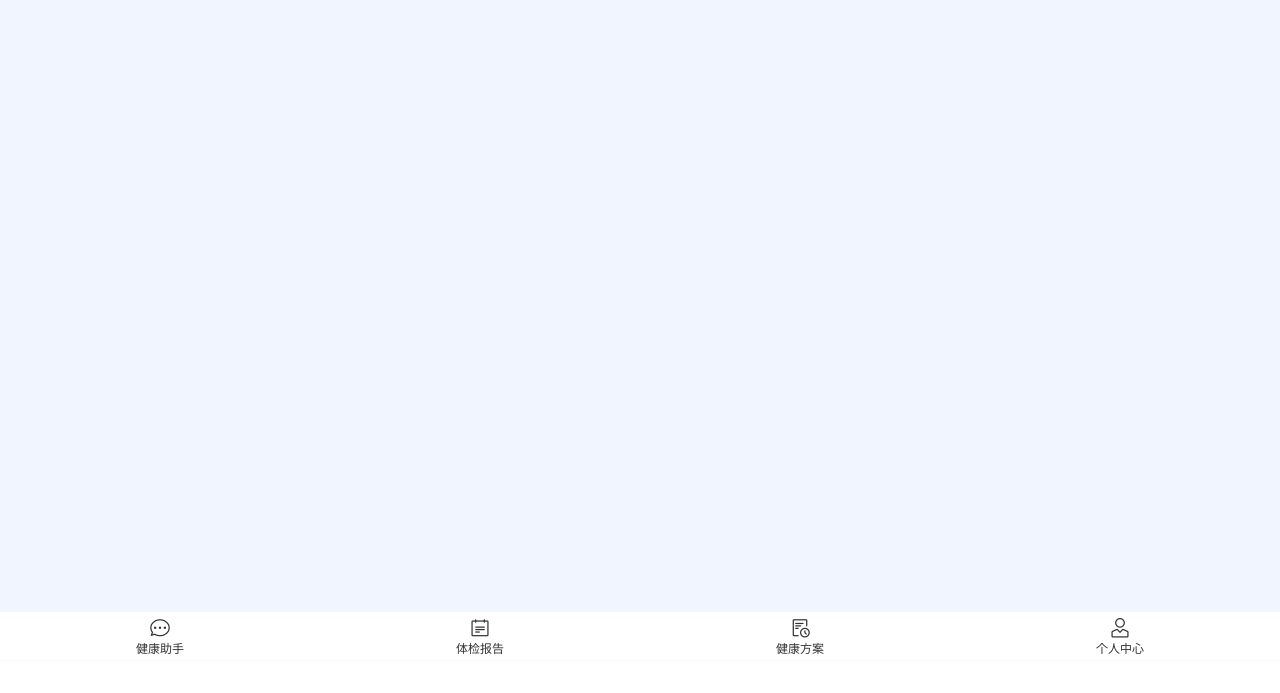
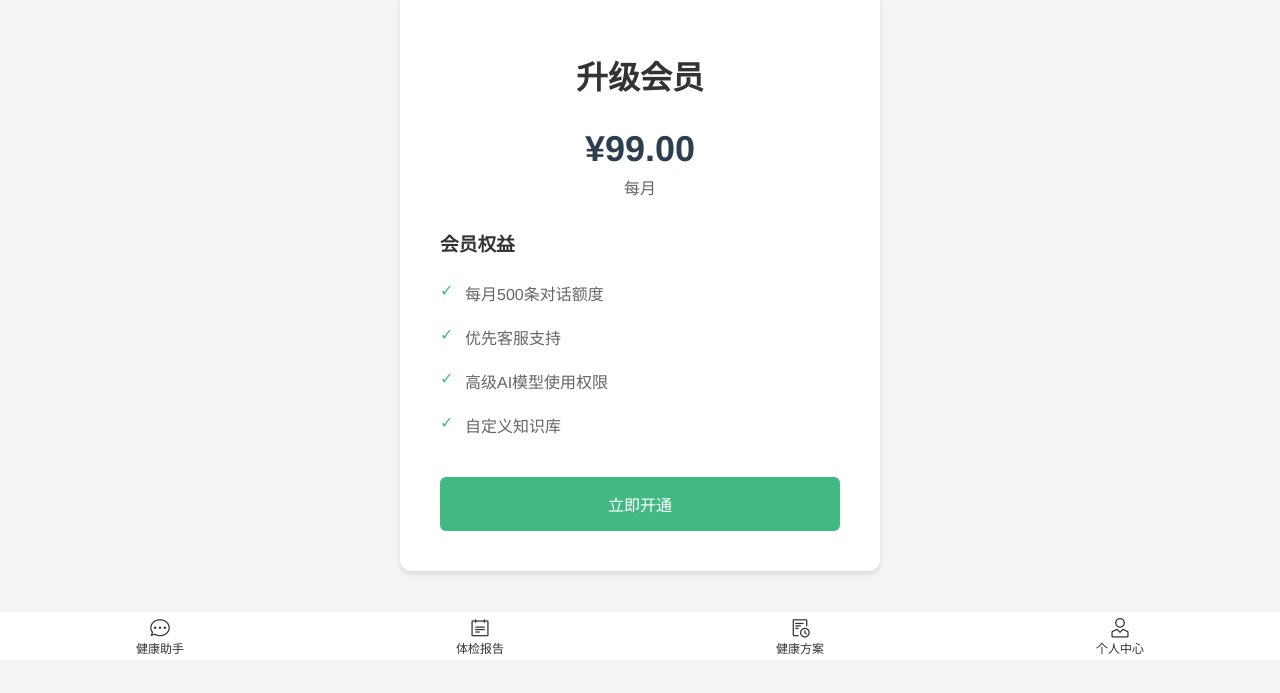
Before and after one commit to lucas7665/yinfeng_web, a Vue app: page /payment in a window 1280 px wide. Before the commit this address had no page. Shown: the part 139-832 px from the top of the page. Before the commit the page ends 800 px from the top, so only its background shows below. Built offline with nearby package versions, Linux system fonts and the light colour scheme.

Commit message:
添加支付页面，

```diff
--- a/src/router/index.js
+++ b/src/router/index.js
@@ -33,6 +33,11 @@ const routes = [
     component: () => import('../views/Profile.vue')
   },
   {
+    path: '/payment',
+    name: 'Payment',
+    component: () => import('../views/Payment.vue')
+  },
+  {
     path: '/api/auth/wechat/callback',
     name: 'WxCallback',
     component: () => import('../views/WxCallback.vue')
--- a/src/views/Assistant.vue
+++ b/src/views/Assistant.vue
@@ -127,6 +127,9 @@ import { showToast, showDialog } from 'vant'
 import axios from 'axios'
 import MarkdownIt from 'markdown-it'
 import hljs from 'highlight.js'
+import { useRouter } from 'vue-router'
+
+const router = useRouter()
 
 const CHAT_ID = 'ff71490cf4b211efae140242ac130006'
 const showSidebar = ref(false)
@@ -264,6 +267,14 @@ const sendMessage = async () => {
       session_id: currentSession.value,
       question: userMessage
     })
+
+    // 添加对 402 状态的处理
+    if (res.data.code === 402) {
+      showToast(res.data.data.message || '免费对话次数已用完，请升级会员继续使用')
+      await router.push('/payment')
+      isLoading.value = false
+      return
+    }
 
     if (res.data.code === 0) {
       // 保存完整的响应到 currentAnswer
--- a/src/views/Payment.vue
+++ b/src/views/Payment.vue
@@ -1,23 +1,26 @@
 <template>
   <div class="payment-container">
     <div class="payment-card">
-      <h2>升级会员</h2>
-      <div class="price-info">
-        <div class="price">¥99.00</div>
-        <div class="price-description">永久会员，无限对话</div>
+      <h1>升级会员</h1>
+
+      <div class="price-section">
+        <h2>¥99.00</h2>
+        <p>每月</p>
       </div>
-      <div class="benefits">
-        <h3>会员特权</h3>
+
+      <div class="benefits-section">
+        <h3>会员权益</h3>
         <ul>
-          <li>无限次数的AI对话</li>
-          <li>优先响应服务</li>
-          <li>专属客服支持</li>
-          <li>更多功能持续更新</li>
+          <li>每月500条对话额度</li>
+          <li>优先客服支持</li>
+          <li>高级AI模型使用权限</li>
+          <li>自定义知识库</li>
         </ul>
       </div>
-      <div class="payment-button">
-        <button @click="handlePayment" class="pay-btn">立即开通</button>
-      </div>
+
+      <button class="payment-button" @click="handlePayment">
+        立即开通
+      </button>
     </div>
   </div>
 </template>
@@ -27,8 +30,8 @@ export default {
   name: 'Payment',
   methods: {
     handlePayment() {
-      // TODO: 实现微信支付逻辑
-      this.$message.info('支付功能开发中，敬请期待！');
+      // TODO: 实现支付逻辑
+      alert('支付功能开发中...')
     }
   }
 }
@@ -47,78 +50,75 @@ export default {
 .payment-card {
   background: white;
   border-radius: 12px;
-  padding: 30px;
+  padding: 40px;
+  box-shadow: 0 4px 6px rgba(0, 0, 0, 0.1);
+  max-width: 400px;
   width: 100%;
-  max-width: 400px;
-  box-shadow: 0 4px 6px rgba(0, 0, 0, 0.1);
 }
 
-h2 {
+h1 {
   text-align: center;
   color: #333;
   margin-bottom: 30px;
 }
 
-.price-info {
+.price-section {
   text-align: center;
   margin-bottom: 30px;
 }
 
-.price {
+.price-section h2 {
   font-size: 36px;
-  color: #f60;
-  font-weight: bold;
+  color: #2c3e50;
+  margin: 0;
 }
 
-.price-description {
+.price-section p {
   color: #666;
-  margin-top: 10px;
+  margin: 5px 0 0;
 }
 
-.benefits {
+.benefits-section {
   margin-bottom: 30px;
 }
 
-.benefits h3 {
+.benefits-section h3 {
   color: #333;
   margin-bottom: 15px;
 }
 
-.benefits ul {
+.benefits-section ul {
   list-style: none;
   padding: 0;
 }
 
-.benefits li {
+.benefits-section li {
   padding: 10px 0;
   color: #666;
   position: relative;
-  padding-left: 20px;
+  padding-left: 25px;
 }
 
-.benefits li:before {
+.benefits-section li:before {
   content: "✓";
-  color: #4CAF50;
   position: absolute;
   left: 0;
+  color: #42b983;
 }
 
 .payment-button {
-  text-align: center;
-}
-
-.pay-btn {
-  background: #4CAF50;
+  width: 100%;
+  padding: 15px;
+  background-color: #42b983;
   color: white;
   border: none;
-  padding: 12px 40px;
-  border-radius: 25px;
+  border-radius: 6px;
   font-size: 16px;
   cursor: pointer;
   transition: background-color 0.3s;
 }
 
-.pay-btn:hover {
-  background: #45a049;
+.payment-button:hover {
+  background-color: #3aa876;
 }
 </style>
```
